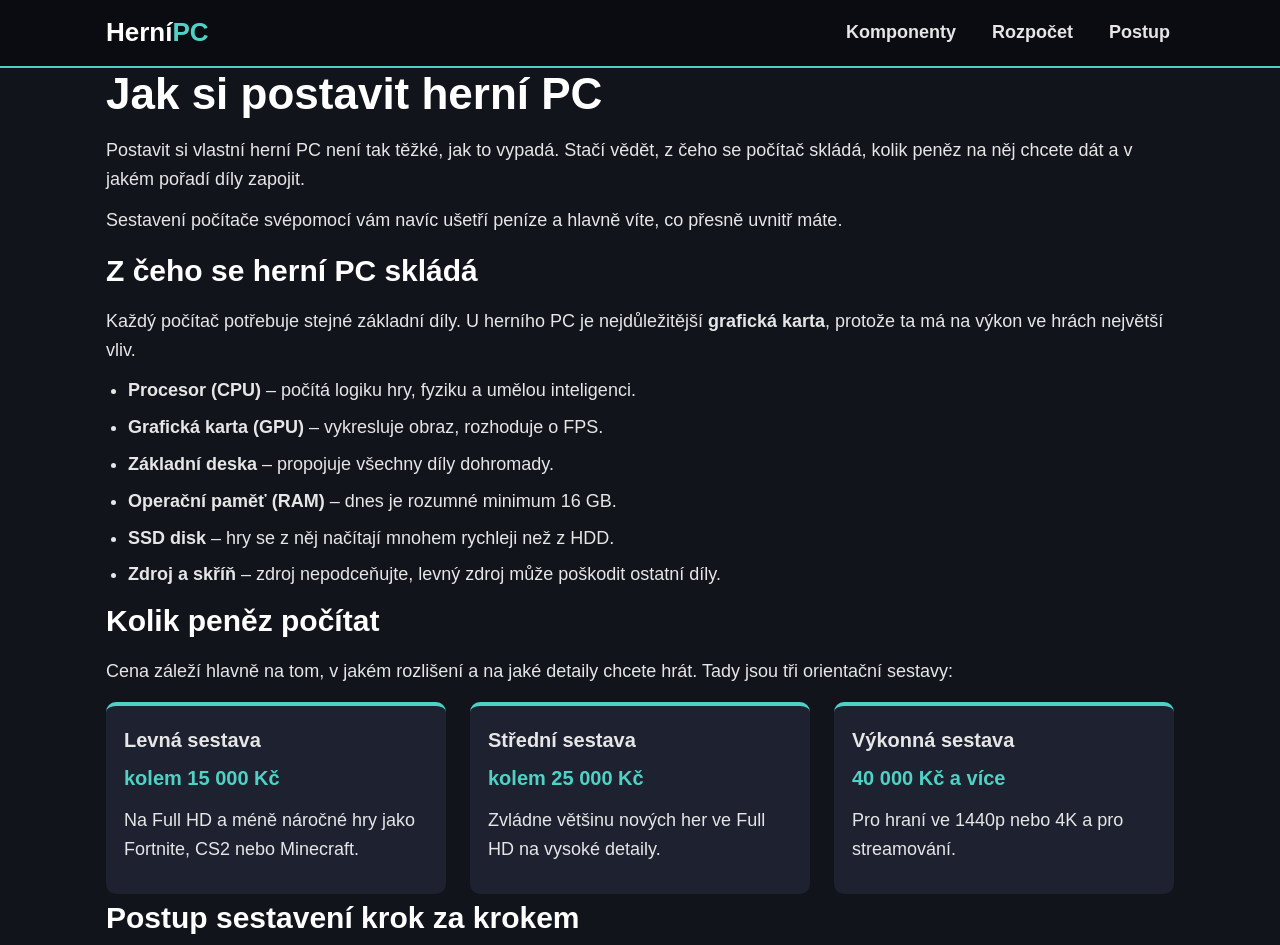
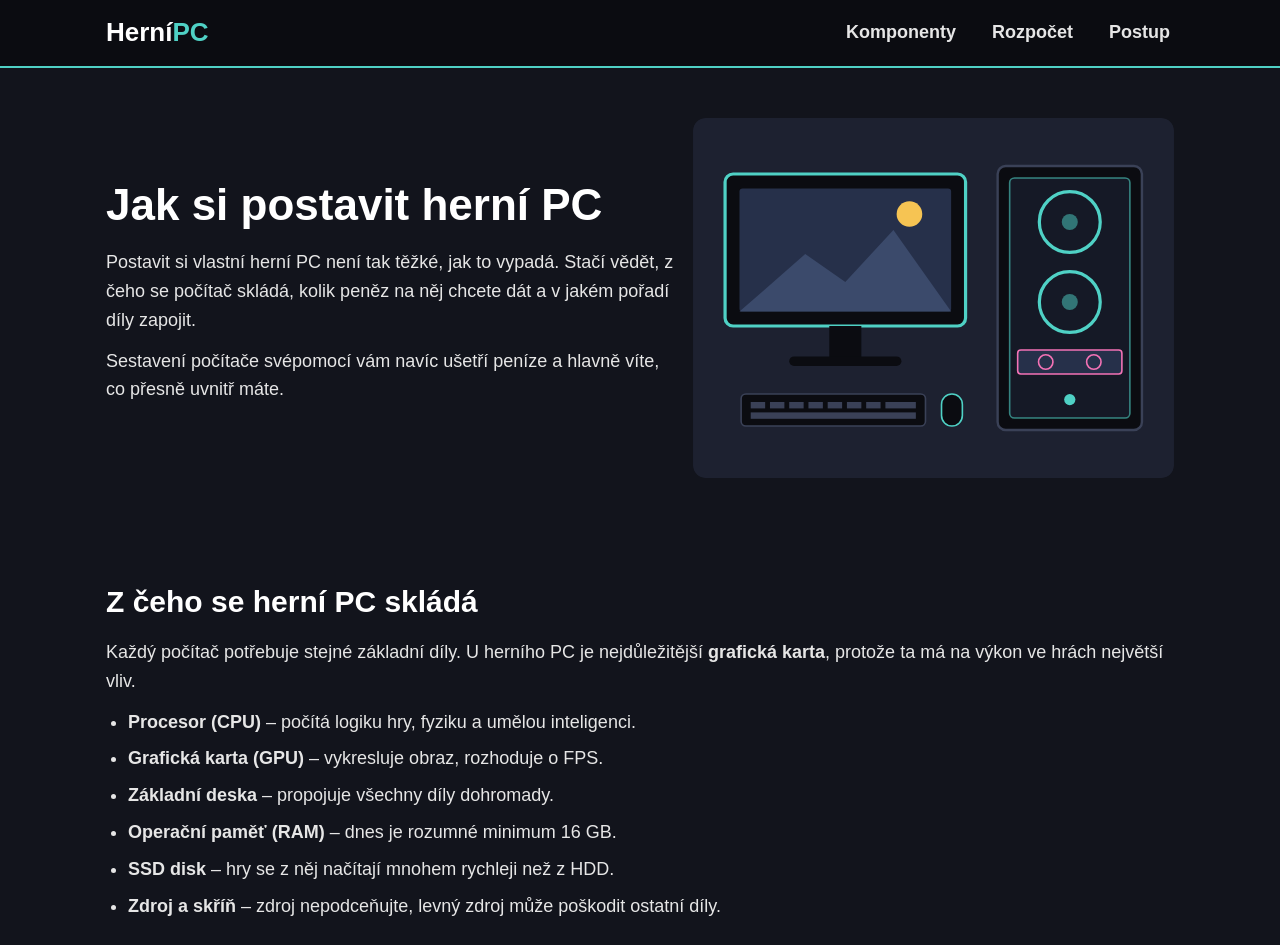
Before and after one commit to bartosmichal15/herni-pc-pro-zacatecniky, a plain HTML site: page index.html in a window 1280 px wide. Shown: the top 945 px of the page. Drawn offline with Linux system fonts and the light colour scheme.

Commit message:
add image, meta description, fix section padding

```diff
--- a/index.html
+++ b/index.html
@@ -4,6 +4,7 @@
     <meta charset="UTF-8">
     <meta name="viewport" content="width=device-width, initial-scale=1.0">
     <title>Jak si postavit herní PC – průvodce pro začátečníky</title>
+    <meta name="description" content="Jak si postavit herní PC svépomocí: z jakých komponent se skládá, kolik stojí sestavení počítače a postup krok za krokem pro začátečníky.">
     <link rel="stylesheet" href="style.css">
 </head>
 <body>
@@ -26,6 +27,7 @@
                 <p>Postavit si vlastní herní PC není tak těžké, jak to vypadá. Stačí vědět, z čeho se počítač skládá, kolik peněz na něj chcete dát a v jakém pořadí díly zapojit.</p>
                 <p>Sestavení počítače svépomocí vám navíc ušetří peníze a hlavně víte, co přesně uvnitř máte.</p>
             </div>
+            <img src="images/herni-pc.svg" alt="Ilustrace herního PC s monitorem, klávesnicí a skříní s ventilátory" class="intro-image" width="600" height="450">
         </section>
 
         <section id="komponenty" class="container">
--- a/style.css
+++ b/style.css
@@ -22,7 +22,8 @@ a {
     width: 100%;
     max-width: 1100px;
     margin: 0 auto;
-    padding: 0 16px;
+    padding-left: 16px;
+    padding-right: 16px;
 }
 
 h1 {
@@ -48,7 +49,8 @@ p {
 }
 
 section {
-    padding: 30px 0;
+    padding-top: 30px;
+    padding-bottom: 30px;
 }
 
 /* Hlavička */
@@ -100,6 +102,12 @@ section {
     display: flex;
     flex-direction: column;
     gap: 20px;
+}
+
+.intro-image {
+    max-width: 100%;
+    height: auto;
+    border-radius: 12px;
 }
 
 /* Seznamy */
@@ -167,7 +175,8 @@ section {
     }
 
     section {
-        padding: 50px 16px;
+        padding-top: 50px;
+        padding-bottom: 50px;
     }
 
     .header-inner {
@@ -188,6 +197,10 @@ section {
         flex: 1;
     }
 
+    .intro-image {
+        width: 45%;
+    }
+
     .cards {
         grid-template-columns: repeat(3, 1fr);
         gap: 24px;
```
Also changed, not shown: images/herni-pc.svg (added).
